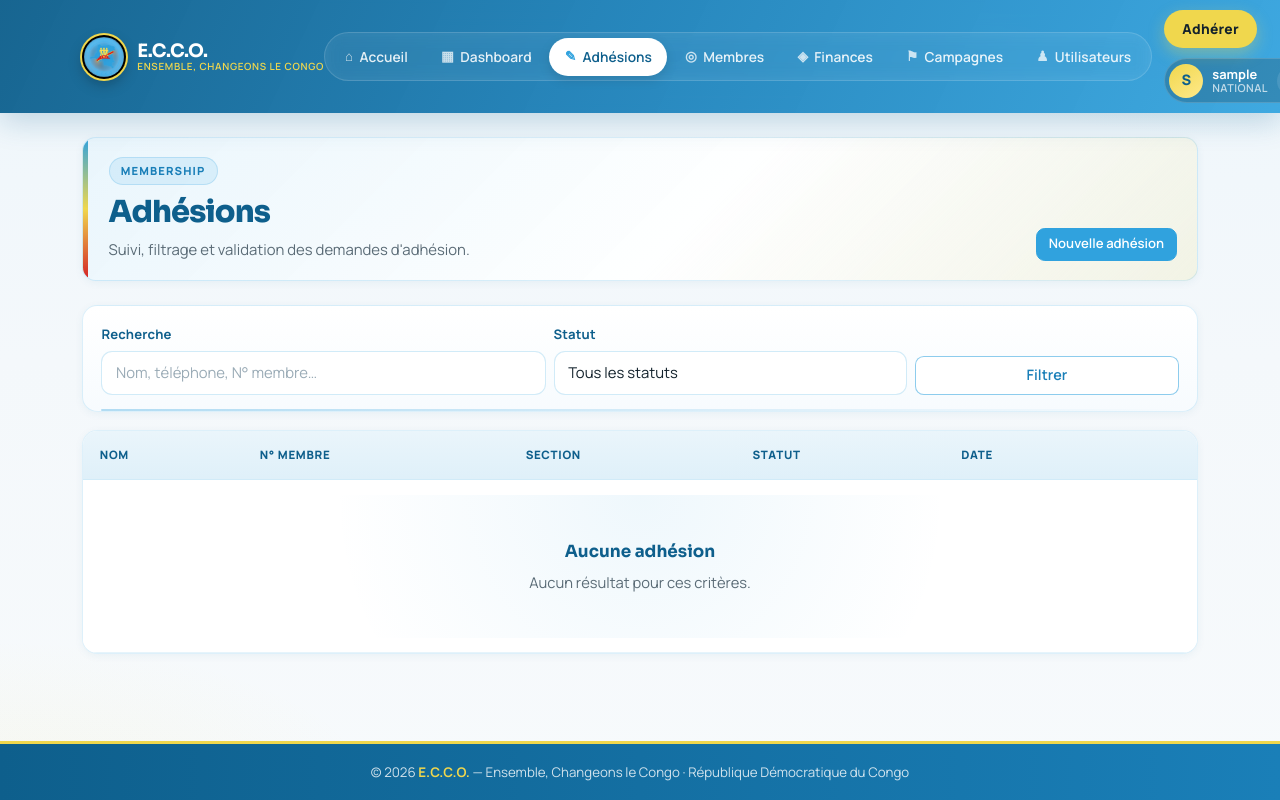
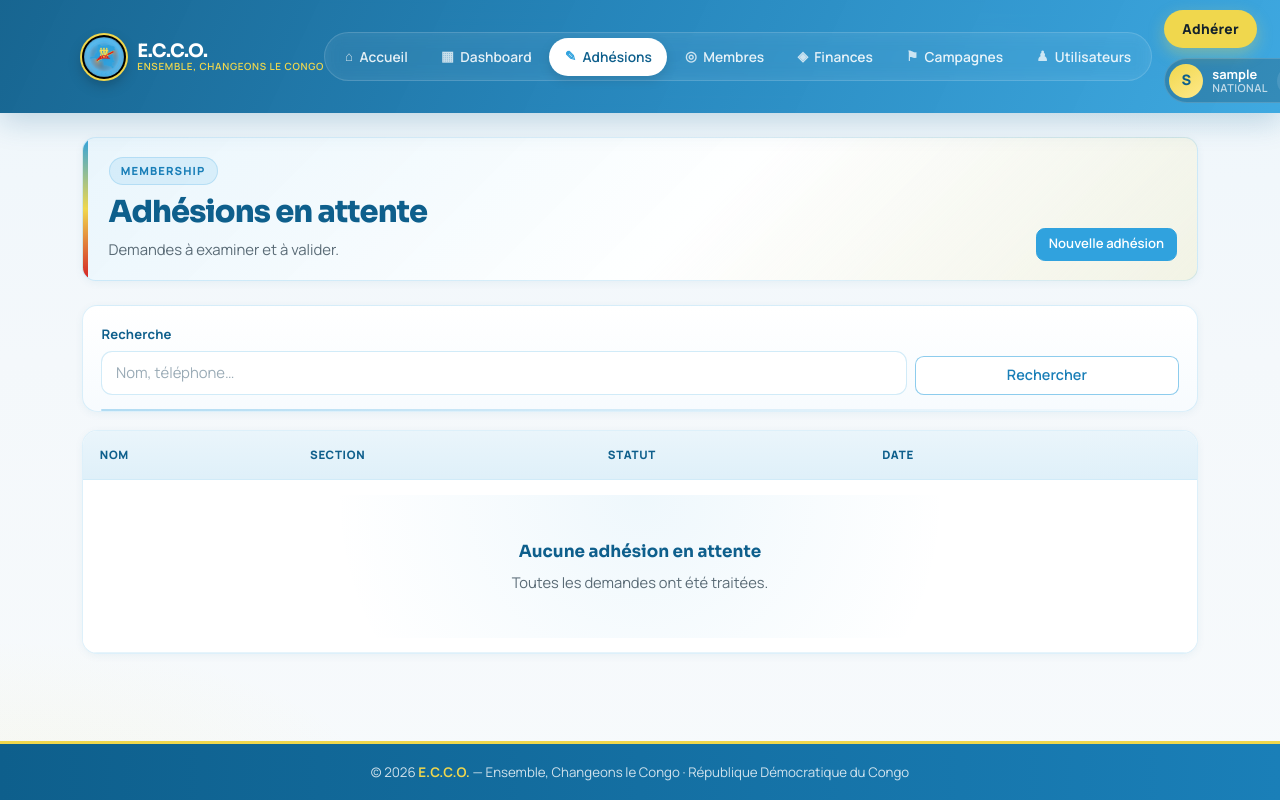
Before and after one commit to GuyguyLelo/e-Parti, a Django app: page /adhesions/ in a window 1280 px wide; the page is wider, and only the part inside the window is pictured. Run offline with Django 5.2, Linux system fonts and the light colour scheme; the visitor is signed in with stand-in values (Sample User, id 1); parts of the project's set-up code (start-up, migrations or seed data) failed here and were passed over.

Commit message:
Simplifie le dashboard et limite la liste des adhésions aux demandes en attente.
Co-authored-by: Cursor <cursoragent@cursor.com>

```diff
--- a/membership/views.py
+++ b/membership/views.py
@@ -55,14 +55,11 @@ def adhesion_list(request):
     qs = scope_adhesions(
         Adhesion.objects.select_related(
             "section_locale__commune__ville__province", "province_origine"
-        ),
+        ).filter(statut=Adhesion.Statut.EN_ATTENTE),
         request.user,
     )
 
-    statut = request.GET.get("statut")
     q = request.GET.get("q", "").strip()
-    if statut:
-        qs = qs.filter(statut=statut)
     if q:
         qs = qs.filter(
             Q(nom__icontains=q)
@@ -76,7 +73,6 @@ def adhesion_list(request):
         "membership/adhesion_list.html",
         {
             "adhesions": qs[:200],
-            "statut": statut,
             "q": q,
             "section_locale": getattr(request.user, "section_locale", None),
         },
--- a/templates/membership/adhesion_list.html
+++ b/templates/membership/adhesion_list.html
@@ -4,8 +4,8 @@
 <header class="page-header">
   <div class="page-header-text">
     <span class="page-kicker">Membership</span>
-    <h1 class="page-title">Adhésions</h1>
-    <p class="page-subtitle">Suivi, filtrage et validation des demandes d'adhésion.</p>
+    <h1 class="page-title">Adhésions en attente</h1>
+    <p class="page-subtitle">Demandes à examiner et à valider.</p>
   </div>
   <div class="page-actions">
     <a href="{% url 'membership:adhesion_create' %}" class="btn btn-success btn-sm">Nouvelle adhésion</a>
@@ -14,21 +14,12 @@
 
 <form class="filter-bar" method="get">
   <div class="row g-2 align-items-end">
-    <div class="col-12 col-md-5">
+    <div class="col-12 col-md-9">
       <label class="form-label">Recherche</label>
-      <input class="form-control" name="q" value="{{ q }}" placeholder="Nom, téléphone, N° membre…">
-    </div>
-    <div class="col-12 col-md-4">
-      <label class="form-label">Statut</label>
-      <select name="statut" class="form-select">
-        <option value="">Tous les statuts</option>
-        <option value="EN_ATTENTE" {% if statut == "EN_ATTENTE" %}selected{% endif %}>En attente</option>
-        <option value="VALIDE" {% if statut == "VALIDE" %}selected{% endif %}>Validée</option>
-        <option value="REJETE" {% if statut == "REJETE" %}selected{% endif %}>Rejetée</option>
-      </select>
+      <input class="form-control" name="q" value="{{ q }}" placeholder="Nom, téléphone…">
     </div>
     <div class="col-12 col-md-3">
-      <button class="btn btn-outline-success w-100" type="submit">Filtrer</button>
+      <button class="btn btn-outline-success w-100" type="submit">Rechercher</button>
     </div>
   </div>
 </form>
@@ -39,7 +30,6 @@
       <thead>
         <tr>
           <th>Nom</th>
-          <th>N° membre</th>
           <th>Section</th>
           <th>Statut</th>
           <th>Date</th>
@@ -55,23 +45,19 @@
               <span class="cell-strong">{{ a.nom_complet }}</span>
             </span>
           </td>
-          <td data-label="N° membre" class="cell-muted">{{ a.numero_membre|default:"—" }}</td>
           <td data-label="Section">{{ a.section_locale.nom }}</td>
           <td data-label="Statut"><span class="badge badge-{{ a.statut|lower }}">{{ a.get_statut_display }}</span></td>
           <td data-label="Date" class="cell-muted">{{ a.date_creation|date:"d/m/Y" }}</td>
           <td data-label="Action" class="text-end">
             <a class="btn btn-outline-success btn-sm" href="{% url 'membership:adhesion_detail' a.pk %}">Détail</a>
-            {% if a.statut == "VALIDE" %}
-            <a class="btn btn-outline-primary btn-sm" href="{% url 'membership:adhesion_fiche_pdf' a.pk %}">FORMULAIRE</a>
-            {% endif %}
           </td>
         </tr>
         {% empty %}
         <tr>
-          <td colspan="6" data-label="">
+          <td colspan="5" data-label="">
             <div class="empty-state">
-              <strong>Aucune adhésion</strong>
-              Aucun résultat pour ces critères.
+              <strong>Aucune adhésion en attente</strong>
+              Toutes les demandes ont été traitées.
             </div>
           </td>
         </tr>
```
Also changed, not shown: templates/core/dashboard.html (+3 -9 lines).
